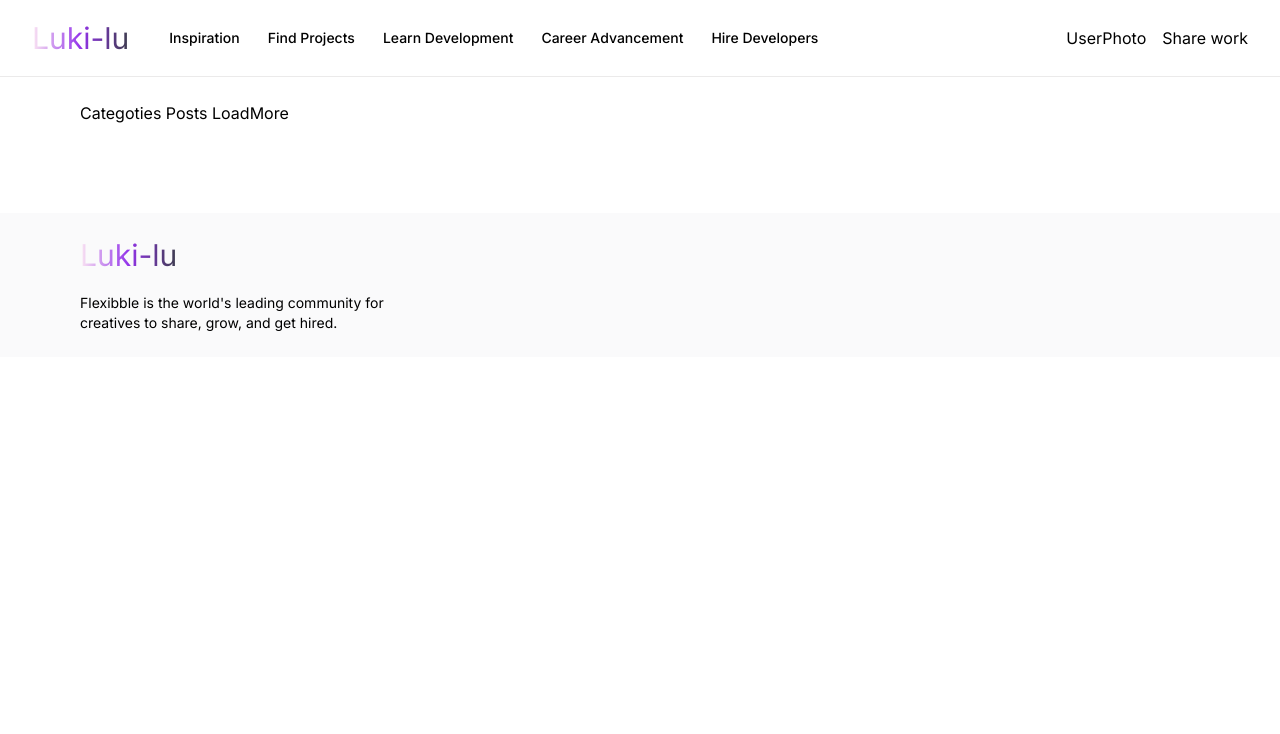
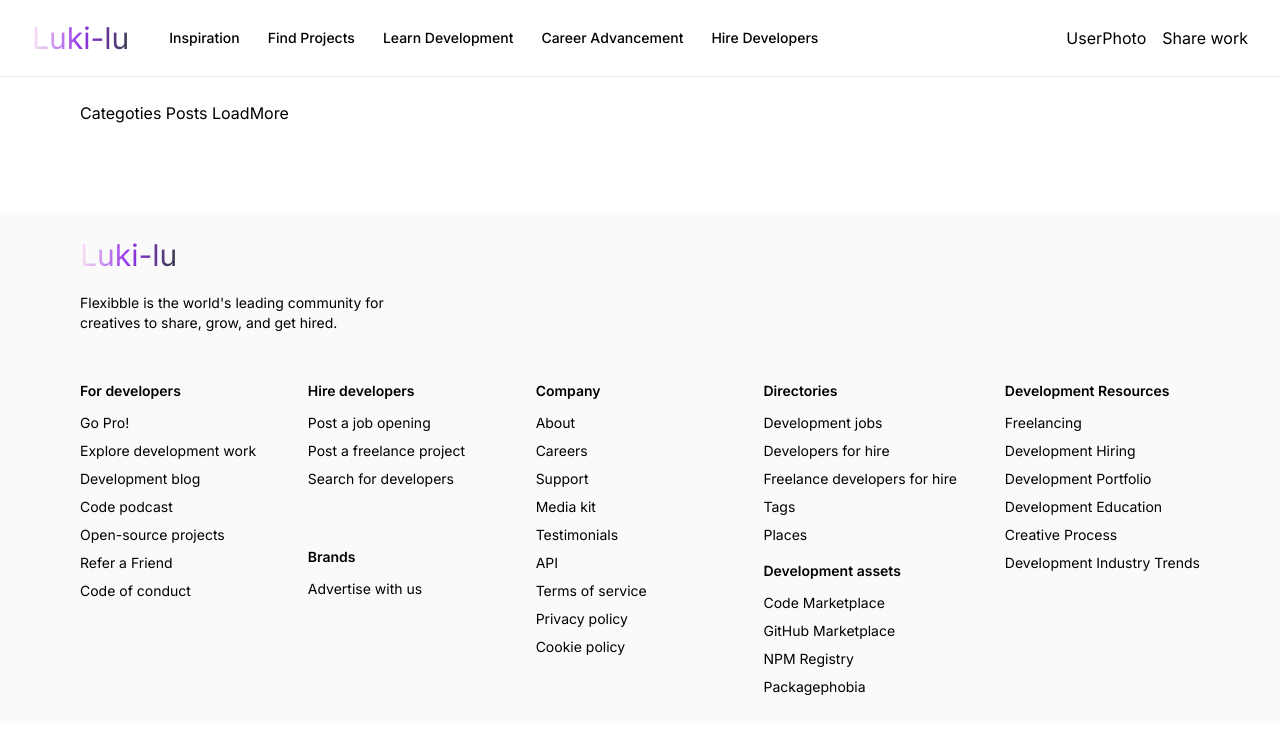
Before and after one commit to foxnaim/Study-Hub, a Next.js app: page / in a window 1280 px wide. Shown: the top 734 px of the page. Built offline with nearby package versions, Linux system fonts and the light colour scheme.

Commit message:
modified:   components/Footer.tsx

```diff
--- a/components/Footer.tsx
+++ b/components/Footer.tsx
@@ -1,5 +1,22 @@
 import React from 'react'
 import Link from 'next/link'
+import { footerLinks } from '@/constants'
+
+type ColumnProps = {
+ title: string;
+ links: Array<string>;
+};
+
+
+const FooterColumn = ({title, links}: ColumnProps) => (
+ <div className='footer_column'>
+  <h4 className='font-semibold'>{title}</h4>
+  <ul className='flex flex-col gap-2 font-normal'>
+ {links.map((link) => <Link href="/" key={link}>{link}</Link>)}
+ </ul>
+ </div>
+);
+
 const Footer = () => {
  return (
   <footer className='flexStart footer'>
@@ -14,6 +31,19 @@ const Footer = () => {
       Flexibble is the world's leading community for creatives to share, grow, and get hired.
      </p>
     </div>
+    <div className='flex flex-wrap gap-12'>
+     <FooterColumn title={footerLinks[0].title} links={footerLinks[0].links}/>
+     <div className='flex-1 flex flex-col gap-4'>
+      <FooterColumn title={footerLinks[1].title} links={footerLinks[1].links}/>
+      <FooterColumn title={footerLinks[2].title} links={footerLinks[2].links}/>
+     </div>
+     <FooterColumn title={footerLinks[3].title} links={footerLinks[3].links}/>
+     <div className='flex-1 flex flex-col gap-4'>
+      <FooterColumn title={footerLinks[4].title} links={footerLinks[4].links}/>
+      <FooterColumn title={footerLinks[5].title} links={footerLinks[5].links}/>
+     </div>
+     <FooterColumn title={footerLinks[6].title} links={footerLinks[6].links}/>
+    </div>
    </div>
   </footer>
  )
```
